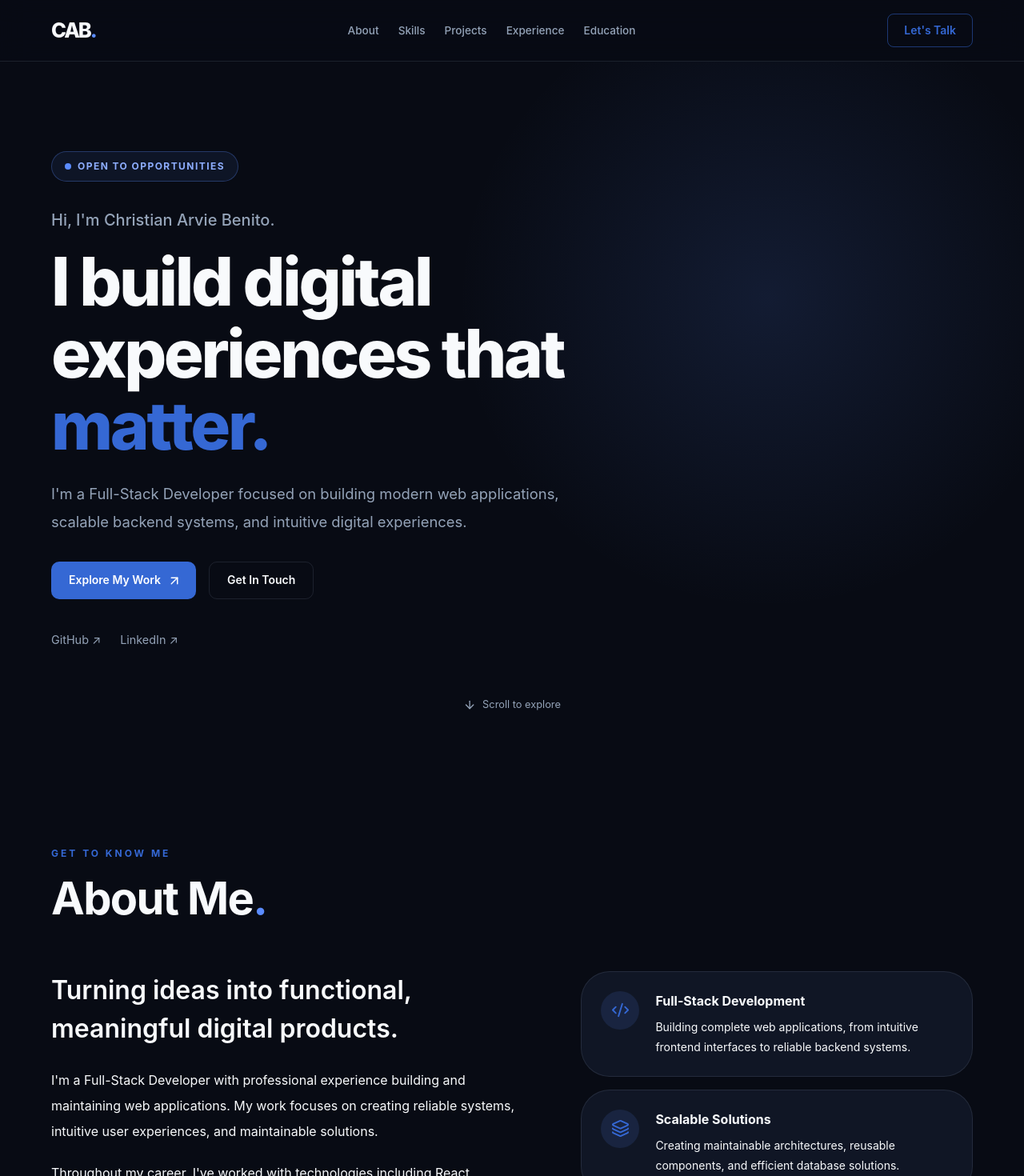
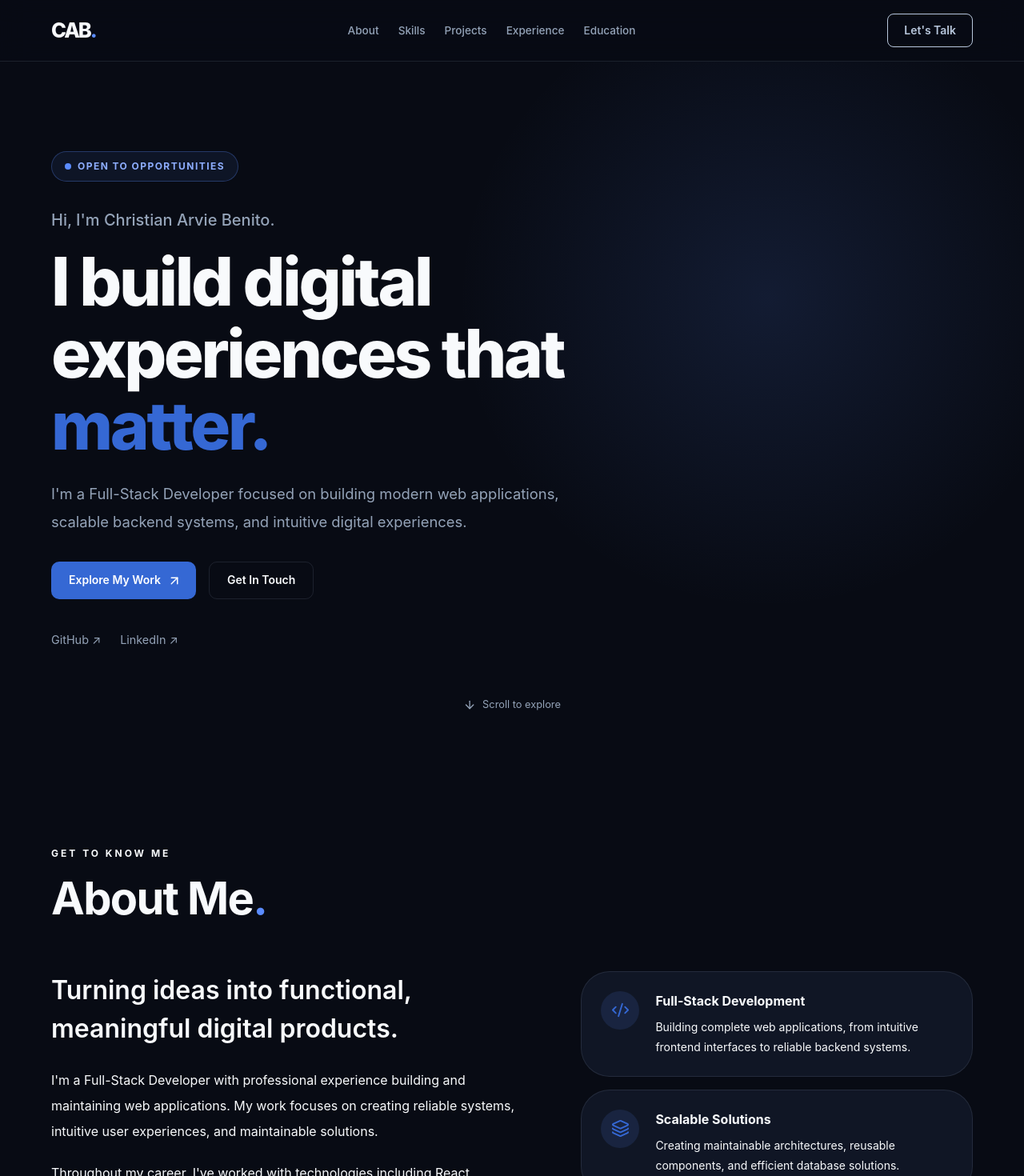
Before and after one commit to arvieguadiz/arvie-portfolio, a React (Vite) app: page / in a window 1280 px wide. Shown: the top 1470 px of the page at 80% size. Built offline with nearby package versions, Linux system fonts and the light colour scheme.

Commit message:
Improve accessibility color contrast

```diff
--- a/src/components/Navbar.tsx
+++ b/src/components/Navbar.tsx
@@ -78,7 +78,17 @@ function Navbar() {
             href="#contact"
             variant="outlined"
             color="primary"
-            sx={{ borderRadius: "8px", px: 2.5, py: 1 }}
+            sx={{
+              borderRadius: "8px",
+              px: 2.5,
+              py: 1,
+              color: "#B8C7DC",
+              borderColor: "#B8C7DC",
+              "&:hover": {
+                borderColor: "#FFFFFF",
+                backgroundColor: "rgba(184, 199, 220, 0.08)",
+              },
+            }}
           >
             Let's Talk
           </Button>
--- a/src/sections/About.tsx
+++ b/src/sections/About.tsx
@@ -38,7 +38,7 @@ function About() {
         <Box sx={{ mb: 7 }}>
           <Typography
             variant="overline"
-            color="primary"
+            color="#B8C7DC"
             sx={{
               fontWeight: 700,
               letterSpacing: 3,
--- a/src/sections/Contact.tsx
+++ b/src/sections/Contact.tsx
@@ -27,7 +27,7 @@ function Contact() {
           <Typography
             variant="overline"
             sx={{
-              color: "primary.main",
+              color: "#B8C7DC",
               fontWeight: 700,
               letterSpacing: "0.15em",
             }}
--- a/src/sections/Education.tsx
+++ b/src/sections/Education.tsx
@@ -36,7 +36,7 @@ function Education() {
         <Box sx={{ mb: 7 }}>
           <Typography
             variant="overline"
-            color="primary"
+            color="#B8C7DC"
             sx={{
               fontWeight: 700,
               letterSpacing: 3,
--- a/src/sections/Experience.tsx
+++ b/src/sections/Experience.tsx
@@ -57,7 +57,7 @@ function Experience() {
         <Box sx={{ mb: 8 }}>
           <Typography
             variant="overline"
-            color="primary"
+            color="#B8C7DC"
             sx={{
               fontWeight: 700,
               letterSpacing: 3,
--- a/src/sections/Projects.tsx
+++ b/src/sections/Projects.tsx
@@ -487,7 +487,7 @@ function Projects() {
         <Box sx={{ mb: 7 }}>
           <Typography
             variant="overline"
-            color="primary"
+            color="#B8C7DC"
             sx={{ fontWeight: 700, letterSpacing: 3 }}
           >
             SOME THINGS I'VE BUILT
--- a/src/sections/Skills.tsx
+++ b/src/sections/Skills.tsx
@@ -62,7 +62,7 @@ function Skills() {
         <Box sx={{ mb: 7 }}>
           <Typography
             variant="overline"
-            color="primary"
+            color="#B8C7DC"
             sx={{
               fontWeight: 700,
               letterSpacing: 3,
```
